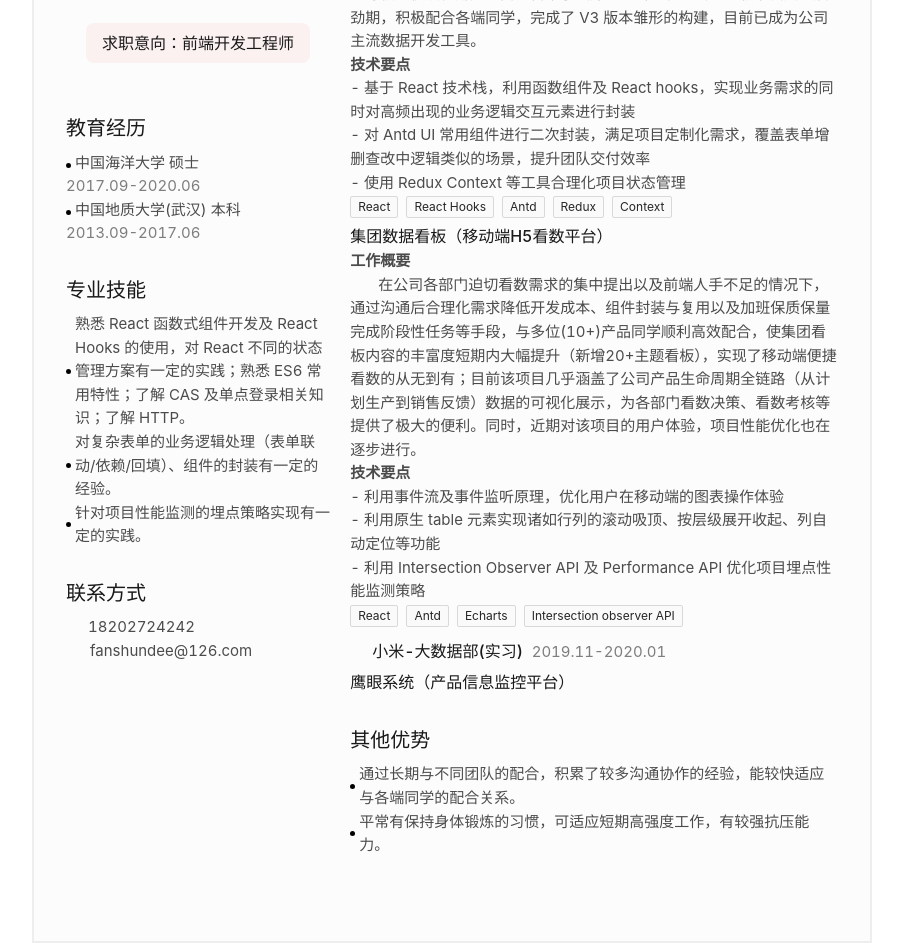
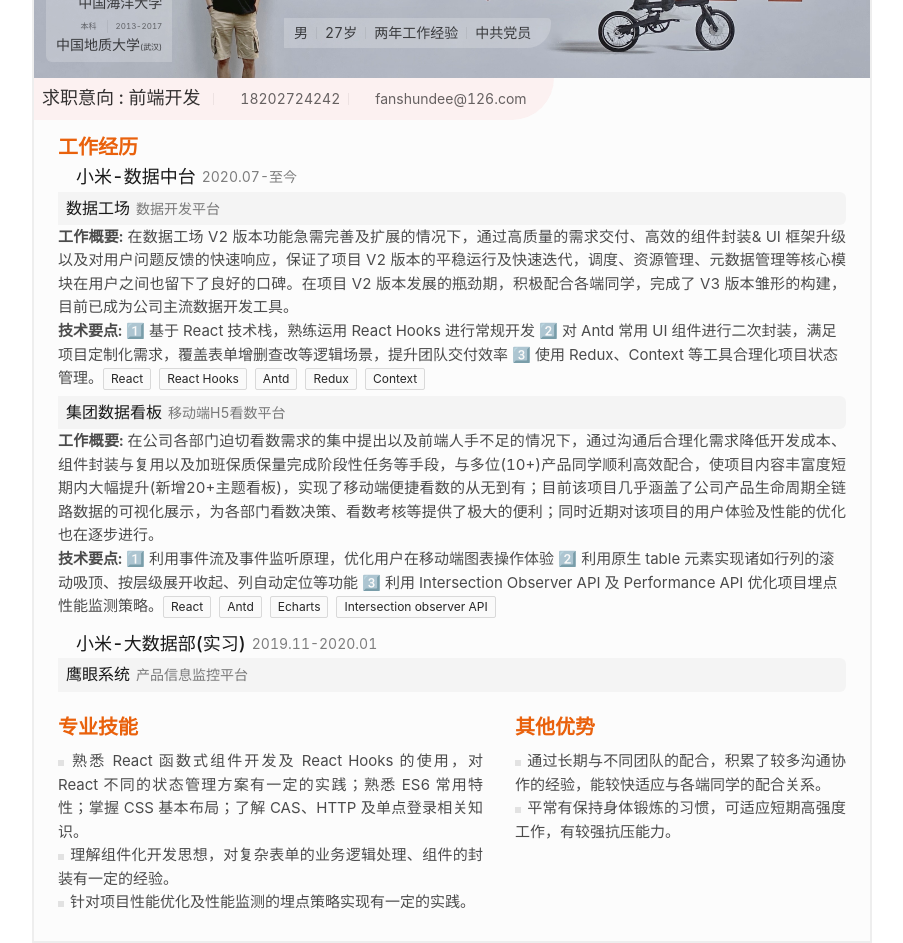
Before and after one commit to NorthwesternDirector/BeiJing, a React (Create React App) app: page /resume#/resume in a window 1280 px wide. Shown: the part 320-1263 px from the top of the page, without its empty margins (188-1091 px from the left). Built offline with nearby package versions, Linux system fonts and the light colour scheme.

Commit message:
feat: 改版

```diff
--- a/src/views/resume/index.js
+++ b/src/views/resume/index.js
@@ -1,111 +1,89 @@
 import React from 'react'
 import classNames from 'classnames/bind'
-import { Divider, Avatar, Tag } from 'antd'
+import { Divider, Tag } from 'antd'
 import IconFont from '@/components/IconFont'
 import styles from './index.module.less'
-import img from './favicon.JPG'
+
+import img2 from './bg.JPG'
 
 const cx = classNames.bind(styles)
 
 const Resume = () => {
   return (
     <div className={cx('out')}>
-      <div className={cx('content')}>
-        <div>
-          <div className={cx('personal-info-part', 'margin30')}>
-            <div className={cx('margin8')}>
-              <Avatar size="large" src={img} className={cx('customAvatar')} />
+      <div className={cx('bg')}>
+        <img src={img2} width="100%" />
+        <div className={cx('name', 'margin30')}>
+          <div className={cx('h1')}>樊顺</div>
         </div>
-            <div className={cx('h1')}>樊顺</div>
-            <p className={cx('margin20')}>
+        <div className={cx('personal-info-part')}>
+          <p>
             男<Divider type="vertical" />
             27岁
             <Divider type="vertical" />
-              硕士
+            两年工作经验
             <Divider type="vertical" />
             中共党员
           </p>
-            <div className={cx('jd-tag', 'h3--light', 'margin20')}>求职意向：前端开发工程师</div>
         </div>
-          <div className={cx('margin30')}>
-            <div className={cx('h2', 'margin6')}>教育经历</div>
-            <div>
-              <span className={cx('dot')} />
-              <span>中国海洋大学 硕士</span>
-              <br />
-              <span className={cx('color-gray')}>2017.09-2020.06</span>
+        <div className={cx('education')}>
+          <div className={cx('margin6')}>
+            <div className={cx('color-gray', 'small-text')}>
+              硕士 <Divider type="vertical" />
+              2017-2020
+            </div>
+            <div>中国海洋大学</div>
           </div>
           <div>
-              <span className={cx('dot')} />
-              <span>中国地质大学(武汉) 本科</span>
-              <br />
-              <span className={cx('color-gray')}>2013.09-2017.06</span>
+            <div className={cx('color-gray', 'small-text')}>
+              本科 <Divider type="vertical" />
+              2013-2017
+            </div>
+            <div>
+              中国地质大学<span className={cx('small-text')}>(武汉)</span>
             </div>
           </div>
-          <div className={cx('margin30')}>
-            <div className={cx('h2', 'margin6')}>专业技能</div>
-            <div className={cx('line')}>
-              <span className={cx('dot')} />
-              熟悉 React 函数式组件开发及 React Hooks 的使用，对 React
-              不同的状态管理方案有一定的实践；熟悉 ES6 常用特性；了解 CAS 及单点登录相关知识；了解
-              HTTP。
-            </div>
-
-            <div className={cx('line')}>
-              <span className={cx('dot')} />
-              对复杂表单的业务逻辑处理（表单联动/依赖/回填）、组件的封装有一定的经验。
-            </div>
-            <div className={cx('line')}>
-              <span className={cx('dot')} />
-              针对项目性能监测的埋点策略实现有一定的实践。
         </div>
       </div>
+      <div className={cx('jd-tag', 'margin12')}>
         <div>
-            <div className={cx('h2', 'margin6')}>联系方式</div>
-            <div className={cx('line')}>
-              <IconFont type="icon-dianhua" className={cx('icon')} /> 18202724242
-            </div>
-            <div className={cx('line')}>
-              <IconFont type="icon-youxiang" className={cx('icon')} style={{ marginRight: 6 }} />
+          <spn className={cx('jd-tag-name')}>求职意向 : 前端开发 </spn>
+          <Divider type="vertical" />
+          <IconFont type="icon-dianhua" className={cx('icon')} />
+          18202724242
+          <Divider type="vertical" />
+          <IconFont type="icon-youxiang" className={cx('icon')} />
           fanshundee@126.com
         </div>
       </div>
-        </div>
-        <div>
-          <div className={cx('margin30')}>
-            <div className={cx('h2', 'margin8')}>工作经历</div>
+      <div className={cx('content')}>
+        <div className={cx('margin20')}>
+          <div className={cx('h2', 'color-or')}>工作经历</div>
           <div className={cx('margin12')}>
-              <div className={cx('line', 'margin6')}>
+            <div className={cx('company-title', 'h3')}>
               <IconFont type="icon-mi" className={cx('icon')} />
-                <span className={cx('h3')}>小米-数据中台&nbsp;&nbsp;</span>
-                <span className={cx('color-gray')}>2020.07-至今</span>
+              <span>小米-数据中台</span>
+              <div className={cx('date')}>2020.07-至今</div>
             </div>
             <div className={cx('margin6')}>
-                <div className={cx('h4')}>数据工场v2&v3（数据开发平台）</div>
+              <div className={cx('h4', 'project')}>
+                数据工场<span className={cx('date')}>数据开发平台</span>
+              </div>
               <div className={cx('inner-line')}>
-                  <div>
-                    <strong>工作概要</strong>
-                  </div>
                 <div className={cx('p')}>
-                    在数据工场 V2
+                  <strong>工作概要: </strong>在数据工场 V2
                   版本功能急需完善及扩展的情况下，通过高质量的需求交付、高效的组件封装& UI
-                    框架升级以及对用户问题反馈的快速响应，保证了工场 V2
-                    版本的平稳运行及快速迭代，调度、资源管理、元数据管理等核心模块在用户之间也留下了良好的口碑。在工场
+                  框架升级以及对用户问题反馈的快速响应，保证了项目 V2
+                  版本的平稳运行及快速迭代，调度、资源管理、元数据管理等核心模块在用户之间也留下了良好的口碑。在项目
                   V2 版本发展的瓶劲期，积极配合各端同学，完成了 V3
                   版本雏形的构建，目前已成为公司主流数据开发工具。
                 </div>
-
                 <div>
                   <div>
-                      <strong>技术要点</strong>
-                    </div>
-                    - 基于 React 技术栈，利用函数组件及 React
-                    hooks，实现业务需求的同时对高频出现的业务逻辑交互元素进行封装
-                    <br />- 对 Antd UI
-                    常用组件进行二次封装，满足项目定制化需求，覆盖表单增删查改中逻辑类似的场景，提升团队交付效率
-                    <br />
-                    - 使用 Redux Context 等工具合理化项目状态管理
-                    <br />
+                    <strong>技术要点: </strong> 1⃣️ 基于 React 技术栈，熟练运用 React Hooks
+                    进行常规开发 2⃣️ 对 Antd 常用 UI
+                    组件进行二次封装，满足项目定制化需求，覆盖表单增删查改等逻辑场景，提升团队交付效率
+                    3⃣️ 使用 Redux、Context 等工具合理化项目状态管理。
                     <Tag>React</Tag>
                     <Tag>React Hooks</Tag>
                     <Tag>Antd</Tag>
@@ -114,24 +92,20 @@ const Resume = () => {
                   </div>
                 </div>
               </div>
-              <div className={cx('h4')}>集团数据看板（移动端H5看数平台）</div>
+            </div>
+            <div className={cx('h4', 'project')}>
+              集团数据看板<span className={cx('date')}>移动端H5看数平台</span>
+            </div>
             <div className={cx('inner-line')}>
-                <div>
-                  <strong>工作概要</strong>
-                </div>
               <div className={cx('p')}>
-                  在公司各部门迫切看数需求的集中提出以及前端人手不足的情况下，通过沟通后合理化需求降低开发成本、组件封装与复用以及加班保质保量完成阶段性任务等手段，与多位(10+)产品同学顺利高效配合，使集团看板内容的丰富度短期内大幅提升（新增20+主题看板），实现了移动端便捷看数的从无到有；目前该项目几乎涵盖了公司产品生命周期全链路（从计划生产到销售反馈）数据的可视化展示，为各部门看数决策、看数考核等提供了极大的便利。同时，近期对该项目的用户体验，项目性能优化也在逐步进行。
+                <strong>工作概要: </strong>
+                在公司各部门迫切看数需求的集中提出以及前端人手不足的情况下，通过沟通后合理化需求降低开发成本、组件封装与复用以及加班保质保量完成阶段性任务等手段，与多位(10+)产品同学顺利高效配合，使项目内容丰富度短期内大幅提升(新增20+主题看板)，实现了移动端便捷看数的从无到有；目前该项目几乎涵盖了公司产品生命周期全链路数据的可视化展示，为各部门看数决策、看数考核等提供了极大的便利；同时近期对该项目的用户体验及性能的优化也在逐步进行。
               </div>
               <div>
-                  <div>
-                    <strong>技术要点</strong>
-                  </div>
-                  - 利用事件流及事件监听原理，优化用户在移动端的图表操作体验
-                  <br />
-                  - 利用原生 table 元素实现诸如行列的滚动吸顶、按层级展开收起、列自动定位等功能
-                  <br />
-                  - 利用 Intersection Observer API 及 Performance API 优化项目埋点性能监测策略
-                  <br />
+                <strong>技术要点: </strong>
+                1⃣️ 利用事件流及事件监听原理，优化用户在移动端图表操作体验 2⃣️ 利用原生 table
+                元素实现诸如行列的滚动吸顶、按层级展开收起、列自动定位等功能 3⃣️ 利用 Intersection
+                Observer API 及 Performance API 优化项目埋点性能监测策略。
                 <Tag>React</Tag>
                 <Tag>Antd</Tag>
                 <Tag>Echarts</Tag>
@@ -139,23 +113,44 @@ const Resume = () => {
               </div>
             </div>
           </div>
-
-            <div className={cx('line', 'margin6')}>
+          <div className={cx('company-title', 'h3')}>
             <IconFont type="icon-mi" className={cx('icon')} />
-              <div className={cx('h4')}>小米-大数据部(实习)&nbsp;&nbsp;</div>
-              <span className={cx('color-gray')}>2019.11-2020.01</span>
+            <div>小米-大数据部(实习)</div>
+            <span className={cx('date')}>2019.11-2020.01</span>
           </div>
-            <div className={cx('h4')}>鹰眼系统（产品信息监控平台）</div>
+          <div className={cx('h4', 'project')}>
+            鹰眼系统<span className={cx('date')}>产品信息监控平台</span>
+          </div>
+        </div>
+        <div className={cx('footer-part')}>
+          <div>
+            <div className={cx('h2', 'margin6', 'color-or')}>专业技能</div>
+            <div className={cx('p')}>
+              <div>
+                <span className={cx('point')} />
+                熟悉 React 函数式组件开发及 React Hooks 的使用，对 React
+                不同的状态管理方案有一定的实践；熟悉 ES6 常用特性；掌握 CSS 基本布局；了解 CAS、HTTP
+                及单点登录相关知识。
               </div>
               <div>
-            <div className={cx('h2', 'margin6')}>其他优势</div>
+                <span className={cx('point')} />
+                理解组件化开发思想，对复杂表单的业务逻辑处理、组件的封装有一定的经验。
+              </div>
               <div>
-              <div className={cx('line')}>
-                <span className={cx('dot')} />
+                <span className={cx('point')} />
+                针对项目性能优化及性能监测的埋点策略实现有一定的实践。
+              </div>
+            </div>
+          </div>
+          <div>
+            <div className={cx('h2', 'margin6', 'color-or')}>其他优势</div>
+            <div className={cx('p')}>
+              <div>
+                <span className={cx('point')} />
                 通过长期与不同团队的配合，积累了较多沟通协作的经验，能较快适应与各端同学的配合关系。
               </div>
-              <div className={cx('line')}>
-                <span className={cx('dot')} />
+              <div>
+                <span className={cx('point')} />
                 平常有保持身体锻炼的习惯，可适应短期高强度工作，有较强抗压能力。
               </div>
             </div>
--- a/src/views/resume/index.module.less
+++ b/src/views/resume/index.module.less
@@ -3,26 +3,40 @@
   flex-direction: column;
   width: calc(210px * 4);
   height: calc(297px * 4);
-  padding: 12px;
   margin: 20px auto;
   color: rgba(0, 0, 0, 0.7);
   background: rgba(0, 0, 0, 0.01);
   border: 2px solid #eee;
   position: relative;
 }
+.bg {
+  position: relative;
+}
+.contact{
+  position: absolute;
+  top: 12px;
+  left: 12px;
+  z-index: 1;
+  font-size: 15px;
+  font-weight: 500;
+  & > div {
+    display: flex;
+    align-items: center;
+  }
+}
 
 .content {
-  display: flex;
   height: 100%;
   font-size: 15px;
-  & > div:first-child {
-    flex-basis: 35%;
-    padding: 20px 0px 20px 20px;
-  }
-  & > div {
-    flex-basis: 65%;
-    padding: 20px;
-    // padding-left: 10px;
+  padding: 0px 24px 12px;
+  :global{
+    .ant-divider-horizontal {
+      margin: 0px;
+      margin-bottom: 6px;
+    }
+    .ant-divider {
+      border-top: 1px solid rgba(0, 0, 0, 0.15);
+    }
   }
 }
 
@@ -55,6 +69,12 @@
 .margin30 {
   margin-bottom: 30px;
 }
+.big-h1 {
+  margin-bottom: 4px;
+  font-size: 26px;
+  font-weight: 500;
+  color: rgba(0, 0, 0, 0.9);
+}
 .h1 {
   margin-bottom: 4px;
   font-size: 22px;
@@ -63,7 +83,7 @@
 }
 .h2 {
   font-size: 20px;
-  font-weight: 500;
+  font-weight: 600;
   color: rgba(0, 0, 0, 0.9);
   // color: rgb(106, 90, 205);
 }
@@ -87,11 +107,23 @@
   }
 }
 
+.small-text {
+  font-size: 8px;
+}
+
 .jd-tag {
-  height: 40px;
-  padding: 8px 16px;
-  background-color: rgba(252, 240, 240, 0.911);
-  border-radius: 8px;
+  padding: 6px 8px 8px;
+  background-color: rgba(252, 240, 240, 0.9);
+  // border-radius: 8px;
+  border-bottom-right-radius: 50px;
+  width: 520px;
+  display: flex;
+  color: rgba(0, 0, 0, 0.6);
+}
+.jd-tag-name {
+  font-size: 18px;
+  font-weight: 500;
+  color: rgba(0, 0, 0, 0.8);
 }
 
 .dot {
@@ -110,20 +142,90 @@
 
 .icon {
   margin-right: 4px;
-  font-size: 18px;
+  font-size: 14px;
 }
 
 .color-gray {
   color: rgba(0, 0, 0, 0.5);
 }
 
-.personal-info-part{
+.name {
+  width: 150px;
   display: flex;
   flex-direction: column;
+  align-items: flex-end;
+  position: absolute;
+  top: 160px;
+  & > p {
+    margin-bottom: 0px;
+  }
+}
+.personal-info-part {
+  position: absolute;
+  bottom: 30px;
+  left: 250px;
+  background-color: rgba(256, 256, 256, 0.2);
+  padding: 4px 20px 0px 10px;
+  border-bottom-right-radius: 24px;
+  border-top-right-radius: 4px;
+  & > p {
+    margin-bottom: 4px;
+  }
+}
+.education {
+  position: absolute;
+  bottom: 16px;
+  background-color: rgba(256, 256, 256, 0.2);
+  padding: 6px 10px;
+  left: 12px;
+  border-top-left-radius: 6px;
+  border-bottom-left-radius: 6px;
+  & div {
+    text-align: right;
+  }
+}
+.project {
+  background: rgba(0, 0, 0, 0.03);
+  padding: 4px 8px;
+  border-top-right-radius: 6px;
+  border-bottom-right-radius: 6px;
+}
+
+.company-title {
+  display: flex;
   align-items: center;
-  margin-top: 24px;
+}
+
+.date {
+  margin-left: 6px;
+  font-size: 14px;
+  color: rgba(0, 0, 0, 0.5);
+  font-weight: normal;
+}
+
+.footer-part {
+  display: flex;
+  & > div:first-child {
+    flex-basis: 58%;
+    padding-right: 32px;
+  }
+  & > div:last-child {
+    flex-basis: 42%;
+  }
+}
+
+.color-or {
+  color: rgba(233, 97, 12, 1)
 }
 
 .p {
-  text-indent: 28px;
+  text-align: justify;
 }
+
+.point {
+  display: inline-block;
+  width: 6px;
+  height: 6px;
+  background-color: rgba(0, 0, 0, 0.1);
+  margin-right: 6px;
+}
```
Also changed, not shown: src/views/time/daliyData-2021.js (+35 -0 lines), src/views/resume/bg.JPG (added). Lines whose indentation alone changed are shown as unchanged.
